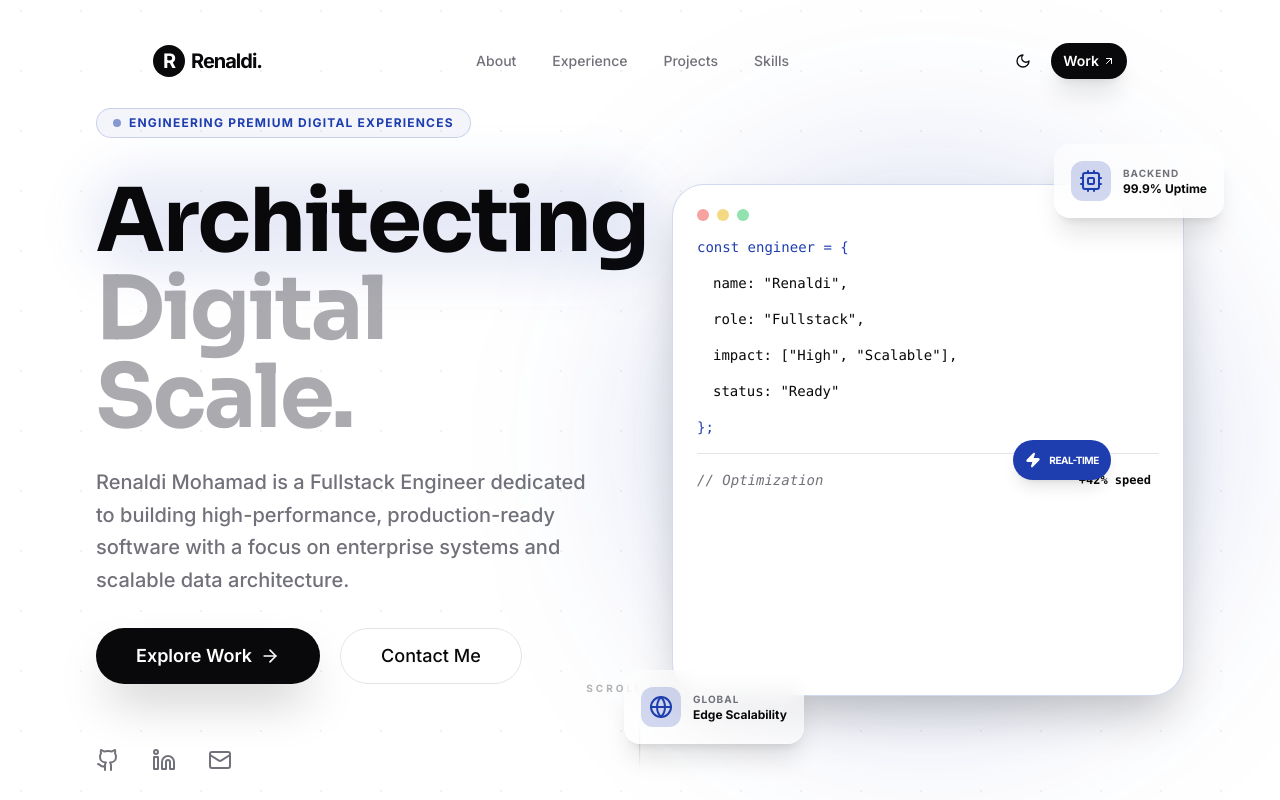
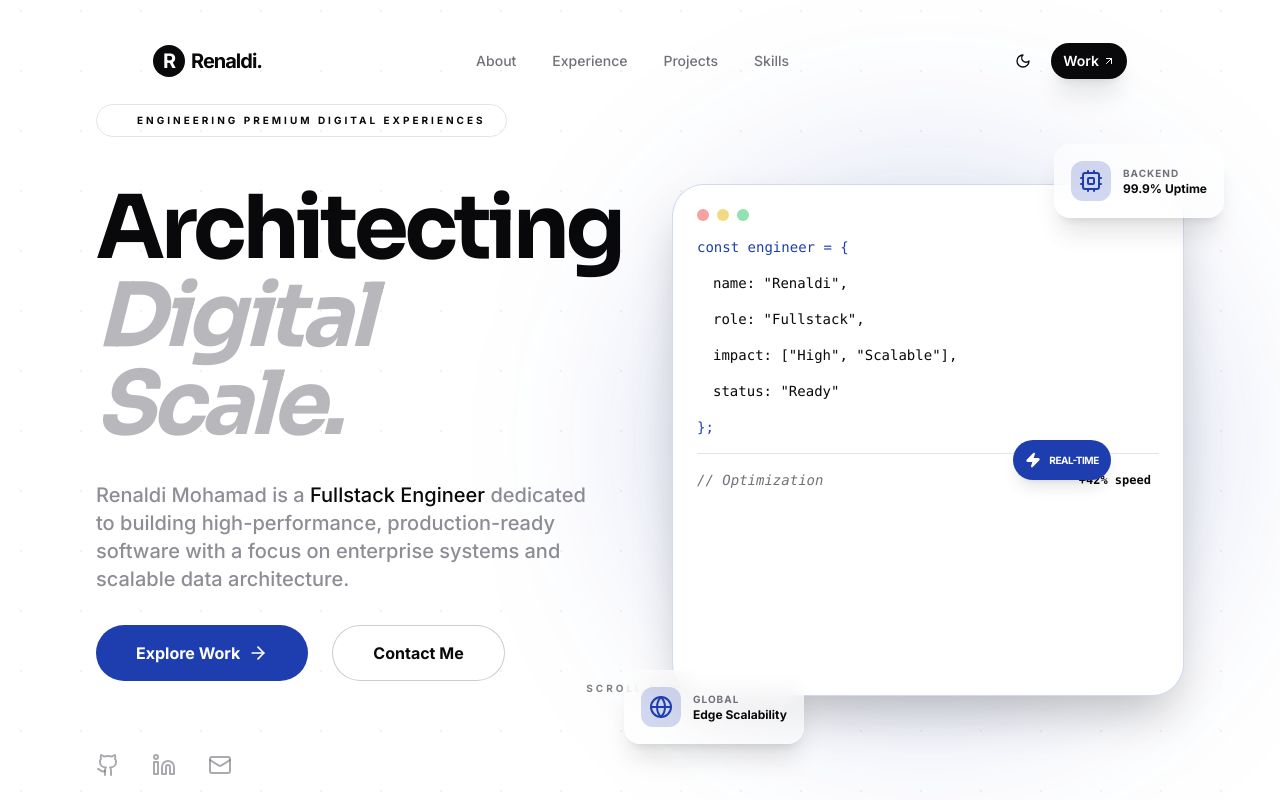
Before and after one commit to renaldimohamad/renaldi-engine, a Next.js app: page / in a window 1280 px wide. Shown: the top 800 px of the page. Built offline with nearby package versions, Linux system fonts and the light colour scheme.

Commit message:
feat(hero): restrict butterfly cursor to section and refine animation

```diff
--- a/components/sections/Hero.tsx
+++ b/components/sections/Hero.tsx
@@ -24,6 +24,7 @@ export default function Hero() {
   const moveTimeoutRef = useRef<NodeJS.Timeout | null>(null);
   const lastPos = useRef({ x: 0, y: 0 });
   const [rotation, setRotation] = useState(0);
+  const [isInsideHero, setIsInsideHero] = useState(false);
 
   useEffect(() => {
     const handleMouseMove = (e: MouseEvent) => {
@@ -61,14 +62,26 @@ export default function Hero() {
   return (
     <section
       ref={containerRef}
-      className="relative min-h-screen flex items-center overflow-hidden pt-20 px-6 sm:px-12 md:px-24"
+      onMouseEnter={() => setIsInsideHero(true)}
+      onMouseLeave={() => {
+        setIsInsideHero(false);
+        setIsMoving(false);
+      }}
+      className="relative min-h-[100vh] flex items-center overflow-hidden pt-28 lg:pt-20 px-6 sm:px-12 md:px-24"
     >
       {/* 🦋 Advanced Cursor System */}
-      <CursorParticles x={mouseX} y={mouseY} isHovered={isHovered} isMoving={isMoving} rotation={rotation} />
+      <CursorParticles
+        x={mouseX}
+        y={mouseY}
+        isHovered={isHovered}
+        isMoving={isMoving}
+        rotation={rotation}
+        isInsideHero={isInsideHero}
+      />
 
       {/* 🌌 Background Layer (Parallax Grids/Glows) */}
       <div className="absolute inset-0 z-0 overflow-hidden pointer-events-none">
-        <div className="absolute top-1/2 left-1/2 -translate-x-1/2 -translate-y-1/2 w-full h-full bg-[radial-gradient(circle_at_50%_50%,rgba(var(--primary),0.03),transparent_70%)]" />
+        <div className="absolute top-1/2 left-1/2 -translate-x-1/2 -translate-y-1/2 w-full h-full bg-[radial-gradient(circle_at_50%_50%,hsl(var(--brand)/0.05),transparent_70%)]" />
 
         {/* Parallax Grid */}
         <motion.div
@@ -82,16 +95,16 @@ export default function Hero() {
         />
       </div>
 
-      <div className="relative z-10 max-w-7xl mx-auto w-full grid lg:grid-cols-2 gap-16 items-center">
+      <div className="relative z-10 max-w-7xl mx-auto w-full grid lg:grid-cols-2 gap-16 items-center py-12 lg:py-0">
         {/* 📝 Left Side: Headline Content */}
-        <div className="space-y-8 text-center lg:text-left">
+        <div className="space-y-6 lg:space-y-8 text-center lg:text-left">
           <motion.div
             initial={{ opacity: 0, x: -20 }}
             animate={{ opacity: 1, x: 0 }}
             transition={{ duration: 0.8 }}
-            className="inline-flex items-center gap-2 px-4 py-1.5 rounded-full border border-primary/20 bg-primary/5 text-primary text-xs font-bold uppercase tracking-widest mb-2"
+            className="inline-flex items-center gap-3 px-5 py-2 rounded-full border border-brand/20 bg-brand/5 text-brand text-[10px] font-black uppercase tracking-[0.3em] mb-4"
           >
-            <span className="w-2 h-2 rounded-full bg-primary animate-pulse" />
+            <span className="w-2 h-2 rounded-full bg-brand shadow-[0_0_10px_hsl(var(--brand))]" />
             Engineering Premium Digital Experiences
           </motion.div>
 
@@ -100,17 +113,17 @@ export default function Hero() {
             animate={{ opacity: 1, y: 0 }}
             transition={{ duration: 0.8, delay: 0.1 }}
           >
-            <h1 className="text-5xl sm:text-7xl lg:text-[5.5rem] font-black tracking-tight leading-[0.9] mb-6">
-              <span className="relative inline-block">
+            <h1 className="text-4xl sm:text-6xl lg:text-[5.5rem] font-black tracking-tighter leading-[0.9] mb-8 font-heading">
+              <span className="relative inline-block text-gradient-premium">
                 Architecting
-                <div className="absolute -inset-2 bg-primary/10 blur-xl rounded-full -z-10" />
+                <div className="absolute -inset-4 bg-brand/20 blur-3xl rounded-full -z-10 opacity-50" />
               </span>
               <br />
-              <span className="text-muted-foreground/60">Digital Scale.</span>
+              <span className="text-muted-foreground/50 italic">Digital Scale.</span>
             </h1>
 
-            <p className="text-xl text-muted-foreground max-w-xl leading-relaxed mx-auto lg:mx-0 font-medium">
-              Renaldi Mohamad is a Fullstack Engineer dedicated to building
+            <p className="text-lg md:text-xl text-muted-foreground/80 max-w-xl leading-relaxed mx-auto lg:mx-0 font-medium">
+              Renaldi Mohamad is a <span className="text-foreground">Fullstack Engineer</span> dedicated to building
               high-performance, production-ready software with a focus on
               enterprise systems and scalable data architecture.
             </p>
@@ -120,14 +133,14 @@ export default function Hero() {
             initial={{ opacity: 0, y: 20 }}
             animate={{ opacity: 1, y: 0 }}
             transition={{ duration: 0.8, delay: 0.2 }}
-            className="flex flex-col sm:flex-row items-center gap-5 justify-center lg:justify-start"
+            className="flex flex-col sm:flex-row items-center gap-6 justify-center lg:justify-start"
           >
-            <Button size="lg" variant="premium" className="group h-14 px-10 rounded-full text-lg shadow-2xl hover:scale-105 transition-all duration-300" asChild>
+            <Button size="lg" className="group h-14 px-10 rounded-full text-base shadow-[0_20px_50px_rgba(var(--primary),0.3)] hover:scale-105 transition-all duration-500 bg-primary text-primary-foreground font-black cursor-pointer" asChild>
               <Link href="#projects">
                 Explore Work <ArrowRight className="w-5 h-5 ml-2 group-hover:translate-x-1 transition-transform" />
               </Link>
             </Button>
-            <Button size="lg" variant="outline" className="h-14 px-10 rounded-full text-lg hover:bg-muted/50 backdrop-blur-sm" asChild>
+            <Button size="lg" variant="outline" className="h-14 px-10 rounded-full text-base border-foreground/20 hover:bg-foreground/5 backdrop-blur-md font-bold cursor-pointer transition-all duration-300" asChild>
               <Link href="#contact">Contact Me</Link>
             </Button>
           </motion.div>
@@ -136,11 +149,11 @@ export default function Hero() {
             initial={{ opacity: 0 }}
             animate={{ opacity: 1 }}
             transition={{ delay: 0.6 }}
-            className="flex items-center justify-center lg:justify-start gap-8 text-muted-foreground pt-8"
+            className="flex items-center justify-center lg:justify-start gap-8 text-muted-foreground/60 pt-10"
           >
-            <Link href="https://github.com" className="hover:text-primary transition-all hover:scale-110"><Github className="w-6 h-6" /></Link>
-            <Link href="https://linkedin.com" className="hover:text-primary transition-all hover:scale-110"><Linkedin className="w-6 h-6" /></Link>
-            <Link href="mailto:hello@renaldi.me" className="hover:text-primary transition-all hover:scale-110"><Mail className="w-6 h-6" /></Link>
+            <Link href="https://github.com" className="hover:text-brand transition-all hover:scale-125 cursor-pointer"><Github className="w-6 h-6" /></Link>
+            <Link href="https://linkedin.com" className="hover:text-brand transition-all hover:scale-125 cursor-pointer"><Linkedin className="w-6 h-6" /></Link>
+            <Link href="mailto:hello@renaldi.me" className="hover:text-brand transition-all hover:scale-125 cursor-pointer"><Mail className="w-6 h-6" /></Link>
           </motion.div>
         </div>
 
@@ -156,12 +169,12 @@ export default function Hero() {
       </div>
 
       {/* 🖱️ Indicator */}
-      <div className="absolute bottom-10 left-1/2 -translate-x-1/2 hidden md:flex flex-col items-center gap-4 opacity-30">
+      <div className="absolute bottom-10 left-1/2 -translate-x-1/2 flex flex-col items-center gap-4 opacity-50">
         <span className="text-[10px] font-black uppercase tracking-[0.3em]">Scroll Down</span>
         <motion.div
           animate={{ y: [0, 10, 0] }}
           transition={{ duration: 2, repeat: Infinity }}
-          className="w-px h-12 bg-gradient-to-b from-foreground to-transparent"
+          className="w-px h-12 bg-gradient-to-b from-brand/50 to-transparent"
         ></motion.div>
       </div>
     </section>
@@ -169,26 +182,39 @@ export default function Hero() {
 }
 
 // Sub-component for small floating particles that follow with different speeds
-function CursorParticles({ x, y, isHovered, isMoving, rotation }: { x: any, y: any, isHovered: boolean, isMoving: boolean, rotation: number }) {
-  const particles = Array.from({ length: 24 }); // Increased for smoother flow
-  const glowSpringX = useSpring(x, { damping: 50, stiffness: 60 });
-  const glowSpringY = useSpring(y, { damping: 50, stiffness: 60 });
+function CursorParticles({ x, y, isHovered, isMoving, rotation, isInsideHero }: { x: any, y: any, isHovered: boolean, isMoving: boolean, rotation: number, isInsideHero: boolean }) {
+  const particles = Array.from({ length: 24 });
+
+  // 1. GLOW SPRING: Diperbarui agar lebih ringan dan mengikuti dengan mulus
+  const glowSpringX = useSpring(x, { damping: 25, stiffness: 120, mass: 0.5 });
+  const glowSpringY = useSpring(y, { damping: 25, stiffness: 120, mass: 0.5 });
+
+  // 2. LEAD SPRING: Khusus untuk kepala kupu-kupu.
+  // Stiffness sangat tinggi agar menempel kursor, mass sangat kecil agar tidak delay.
+  const leadSpringX = useSpring(x, { damping: 20, stiffness: 350, mass: 0.1 });
+  const leadSpringY = useSpring(y, { damping: 20, stiffness: 350, mass: 0.1 });
 
   return (
-    <>
+    <motion.div
+      initial={{ opacity: 0 }}
+      animate={{ opacity: isInsideHero ? 1 : 0 }}
+      transition={{ duration: 0.4 }}
+    >
       <MainGlow x={glowSpringX} y={glowSpringY} isHovered={isHovered} />
-      {/* Trailing Particles (visible when moving) */}
+
+      {/* Trailing Particles (biarkan menggunakan x dan y asli, karena Spark sudah punya useSpring sendiri di dalamnya) */}
       {particles.map((_, i) => (
         <Spark key={i} x={x} y={y} index={i} isHovered={isHovered} isMoving={isMoving} />
       ))}
-      {/* The Butterfly Lead */}
-      <ButterflyHead x={x} y={y} isHovered={isHovered} isMoving={isMoving} rotation={rotation} />
-    </>
+
+      {/* 3. Gunakan leadSpring untuk kepala agar sinkron dengan ekornya */}
+      <ButterflyHead x={leadSpringX} y={leadSpringY} isHovered={isHovered} isMoving={isMoving} rotation={rotation} />
+    </motion.div>
   );
 }
 
 function ButterflyHead({ x, y, isHovered, isMoving, rotation }: { x: any, y: any, isHovered: boolean, isMoving: boolean, rotation: number }) {
-  const springConfig = { damping: 35, stiffness: 120, mass: 0.6 };
+  const springConfig = { damping: 15, stiffness: 120, mass: 0.6 };
   const smoothX = useSpring(x, springConfig);
   const smoothY = useSpring(y, springConfig);
 
@@ -267,7 +293,7 @@ function ButterflyHead({ x, y, isHovered, isMoving, rotation }: { x: any, y: any
               <defs>
                 <radialGradient id="wingGradRight" cx="0%" cy="50%" r="100%">
                   <stop offset="0%" stopColor="rgb(167, 139, 250)" stopOpacity="0.9" />
-                  <stop offset="50%" stopColor="rgb(139, 92, 246)" stopOpacity="0.6" />
+                  <stop offset="50%" stopColor="rgba(70, 36, 151, 1)" stopOpacity="0.6" />
                   <stop offset="100%" stopColor="rgb(88, 28, 235)" stopOpacity="0.2" />
                 </radialGradient>
               </defs>
@@ -284,7 +310,9 @@ function ButterflyHead({ x, y, isHovered, isMoving, rotation }: { x: any, y: any
           </motion.div>
 
           {/* Body */}
-          <div className="w-1.5 h-10 bg-gradient-to-b from-violet-300 to-violet-600 rounded-full blur-[0.5px] shadow-[0_0_10px_rgba(167,139,250,1)] z-10" />
+          {/* <div className="w-1.5 h-10 bg-gradient-to-b from-violet-300 to-violet-600 rounded-full blur-[0.5px] shadow-[0_0_10px_rgba(167,139,250,1)] z-10" /> */}
+
+          <div className="w-1.5 h-10 bg-[hsl(var(--primary)/0.4)] rounded-full blur-[0.5px] shadow-[0_0_15px_hsl(var(--primary)/0.7)] z-10" />
         </div>
 
         {/* Pulsing Aura */}
@@ -316,39 +344,64 @@ function MainGlow({ x, y, isHovered }: { x: any, y: any, isHovered: boolean }) {
 }
 
 function Spark({ x, y, index, isHovered, isMoving }: { x: any, y: any, index: number, isHovered: boolean, isMoving: boolean }) {
-  // Much smoother trailing physics
-  const springX = useSpring(x, { damping: 30 + index * 1.5, stiffness: 80 - index * 2 });
-  const springY = useSpring(y, { damping: 30 + index * 1.5, stiffness: 80 - index * 2 });
+  // 1. FISIKA SPRING: Tarikan lebih kuat di awal, lebih melayang di ekor
+  const springX = useSpring(x, {
+    damping: 15 + index * 1.5,
+    stiffness: 40 - index * 5,
+    mass: 0.5 + index * 0.05
+  });
 
+  const springY = useSpring(y, {
+    damping: 15 + index * 1.5,
+    stiffness: 40 - index * 5,
+    mass: 0.5 + index * 0.05
+  });
+
+  // Efek memudar di ekor yang lebih halus
   const opacity = useTransform([springX, springY], () => {
-    return isMoving ? Math.max(0, (isHovered ? 1 : 0.6) - index * 0.03) : 0;
+    return isMoving ? Math.max(0, (isHovered ? 1 : 0.8) - index * 0.04) : 0;
   });
+
+  // Efek mengecil di ekor agar terlihat seperti ujung komet
+  const scale = useTransform([springX, springY], () => {
+    return isMoving ? Math.max(0, 1 - index * 0.035) : 0;
+  });
+
+  // 2. KALKULASI ORBIT: Membuat rute melingkar acak berdasarkan index partikel
+  // Menggunakan index agar setiap partikel punya arah putaran yang sedikit berbeda
+  const orbitX = Math.sin(index * 0.8) * 15;
+  const orbitY = Math.cos(index * 0.8) * 15;
 
   return (
     <motion.div
-      className="fixed top-0 left-0 pointer-events-none z-10 select-none"
+      className="fixed top-0 left-0 pointer-events-none z-10 select-none mix-blend-screen"
       style={{
         x: springX,
         y: springY,
         opacity,
+        scale, // Scale ditambahkan ke style
         translateX: "-50%",
         translateY: "-50%",
       }}
     >
       <motion.div
         animate={{
-          x: [0, Math.sin(index) * 10, 0],
-          y: [0, Math.cos(index) * 10, 0],
-          rotate: [0, 180, 360],
+          // 3. JALUR MELINGKAR: Bergerak dari pusat -> kanan/atas -> kiri/bawah -> kembali ke pusat
+          x: [0, orbitX, -orbitY, 0],
+          y: [0, orbitY, orbitX, 0],
+          rotate: [0, 360],
         }}
         transition={{
-          duration: 3 + index * 0.2,
+          // 4. VARIASI & LINEAR: Durasi sedikit diacak agar saling kejar, dan ease linear agar tidak berhenti
+          duration: 2 + (index % 4) * 0.25,
           repeat: Infinity,
-          ease: "easeInOut",
+          ease: "linear",
         }}
         className={cn(
-          "transition-colors duration-500",
-          isHovered ? "text-violet-200 shadow-[0_0_15px_rgba(167,139,250,0.8)]" : "text-primary/40"
+          "transition-all duration-300",
+          isHovered
+            ? "text-violet-300 drop-shadow-[0_0_8px_rgba(167,139,250,0.9)]"
+            : "text-primary/70 drop-shadow-[0_0_5px_rgba(var(--primary),0.6)]"
         )}
       >
         <svg
@@ -356,11 +409,10 @@ function Spark({ x, y, index, isHovered, isMoving }: { x: any, y: any, index: nu
           height="12"
           viewBox="0 0 12 12"
           fill="none"
-          className="filter blur-[0.2px]"
         >
-          <path d="M6 0V12" stroke="currentColor" strokeWidth="1.2" strokeLinecap="round" />
-          <path d="M0 6H12" stroke="currentColor" strokeWidth="1.2" strokeLinecap="round" />
-          <circle cx="6" cy="6" r="1" fill="currentColor" />
+          <path d="M6 0V12" stroke="currentColor" strokeWidth="1.5" strokeLinecap="round" />
+          <path d="M0 6H12" stroke="currentColor" strokeWidth="1.5" strokeLinecap="round" />
+          <circle cx="6" cy="6" r="1.5" fill="currentColor" />
         </svg>
       </motion.div>
     </motion.div>
```
